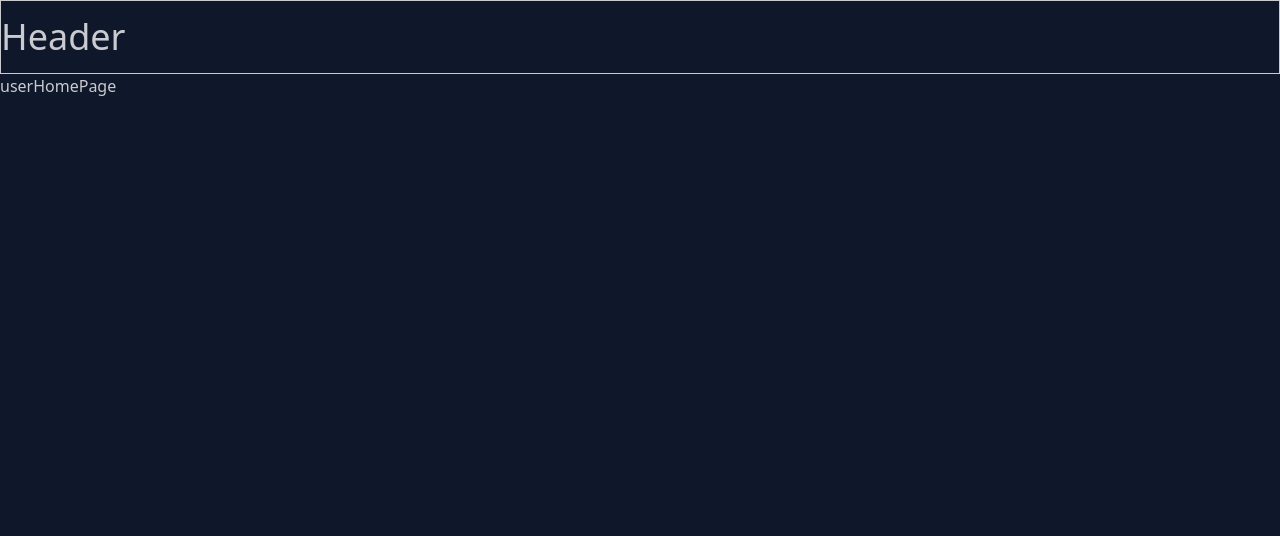
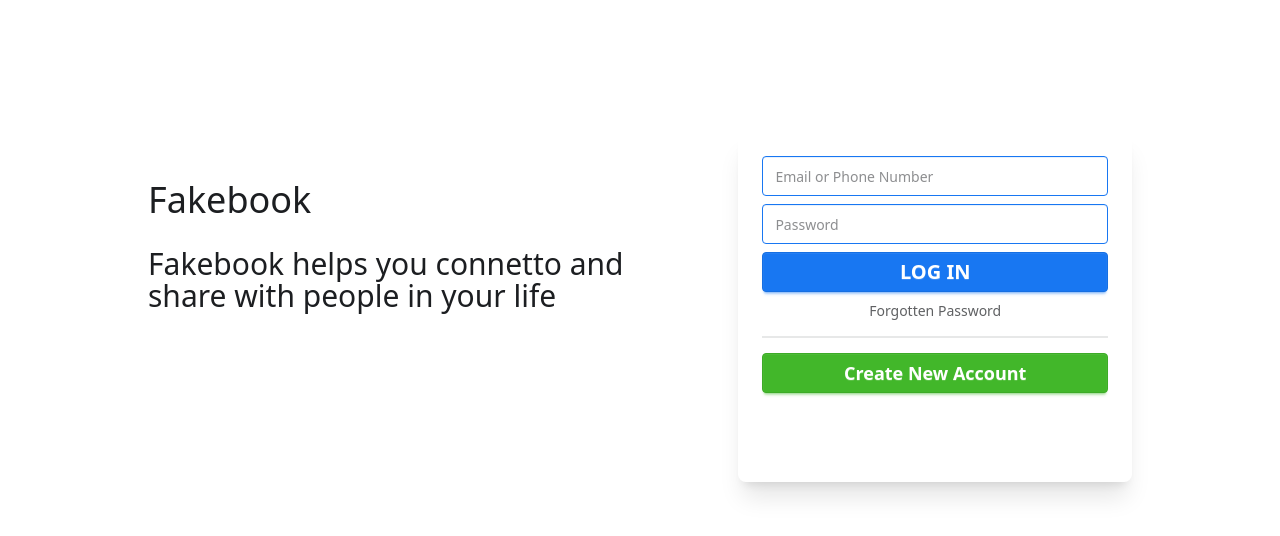
Before and after one commit to armmani/CC20.FAKEBOOK.WEB, a React (Vite) app: page / in a window 1280 px wide. Shown: the top 536 px of the page. Built offline with nearby package versions, Linux system fonts and the light colour scheme.

Commit message:
Final Route / แต่งหน้า login

```diff
--- a/src/App.jsx
+++ b/src/App.jsx
@@ -2,9 +2,9 @@ import AppRouter from "./routes/AppRouter";
 
 function App() {
   return (
-    <div>
+    <>
       <AppRouter />
-    </div>
-  );
+    </>
+  )
 }
 export default App;
--- a/src/index.css
+++ b/src/index.css
@@ -1,4 +1,61 @@
 @import "tailwindcss";
 @plugin "daisyui"{
-  themes: night --default;
+  themes: light --default;
 }
+@plugin "daisyui/theme" {
+
+ name: "facebook";
+ default: true;
+ prefersdark: false;
+ color-scheme: light;
+
+ /* Base background and text */
+ --color-base-100: #ffffff;   /* White */
+ --color-base-200: #F0F2F5;   /* Light gray background */
+ --color-base-300: #E4E6EB;   /* Slightly darker gray */
+ --color-base-content: #1C1E21; /* Almost black text */
+
+ /* Primary: Facebook Blue */
+ --color-primary: #1877F2;          /* Facebook Blue */
+ --color-primary-focus: #1464D1;    /* Darker blue for hover/focus */
+ --color-primary-content: #ffffff;  /* White text on primary */
+
+ /* Secondary: Green action button (like sign up) */
+ --color-secondary: #42B72A;
+ --color-secondary-focus: #36A420;
+ --color-secondary-content: #ffffff;
+
+ /* Accent: Darker blue for links or hovers */
+ --color-accent: #385898;
+ --color-accent-focus: #314B81;
+ --color-accent-content: #ffffff;
+
+ /* Neutral: Gray for secondary/primary text */
+ --color-neutral: #65676B;
+ --color-neutral-focus: #1C1E21;
+ --color-neutral-content: #ffffff;
+
+ /* Status colors */
+ --color-info: #1877F2;
+ --color-success: #42B72A;
+ --color-warning: #F7B928;
+ --color-error: #FA383E;
+
+ /* Border radius */
+ --rounded-box: 0.5rem;
+ --rounded-btn: 0.25rem;
+ --rounded-badge: 1.9rem;
+
+ /* Animation durations */
+ --animation-btn: 0.25s;
+ --animation-input: 0.2s;
+
+ /* Button behavior */
+ --btn-text-case: none;
+ --btn-focus-scale: 0.98;
+ --border-btn: 1px;
+
+ /* Tabs */
+ --tab-border: 2px;
+ --tab-radius: 0.5rem;
+}
--- /dev/null
+++ b/src/pages/Friends.jsx
@@ -0,0 +1,6 @@
+function Friends() {
+  return (
+    <div>Friends</div>
+  )
+}
+export default Friends
--- /dev/null
+++ b/src/pages/Home.jsx
@@ -0,0 +1,6 @@
+function Home() {
+  return (
+    <div>Home</div>
+  )
+}
+export default Home
--- /dev/null
+++ b/src/pages/Login.jsx
@@ -0,0 +1,29 @@
+function Login() {
+  return (
+    <div className="h-[700px] pt-20 pb-28">
+      <div className="p-5 mx-auto max-w-screen-lg min-h-[540px] flex justify-between">
+        <div className="flex flex-col gap-4 mt-20 basis-3/5">
+          <div className="text-4xl">Fakebook</div>
+          <h2 className="text-[30px] leading-8 mt-3 w-[514px]">
+            Fakebook helps you connetto and share with people in your life
+          </h2>
+        </div>
+        <div className="flex-1">
+          <div className="card w-full h-[350px] shadow-xl mt-8">
+            <form>
+              <div className="card-body">
+                <input className="input input-info w-full" placeholder="Email or Phone Number" />
+                <input className="input input-info w-full" placeholder="Password" />
+                <button className="btn btn-primary text-xl">LOG IN</button>
+                <p className="text-center cursor-pointer opacity-70">Forgotten Password</p>
+                <div className="divider my-0"></div>
+                <buttun className="btn btn-secondary text-lg">Create New Account</buttun>
+              </div>
+            </form>
+          </div>
+        </div>
+      </div>
+    </div>
+  );
+}
+export default Login;
--- /dev/null
+++ b/src/pages/Profile.jsx
@@ -0,0 +1,6 @@
+function Profile() {
+  return (
+    <div>Profile</div>
+  )
+}
+export default Profile
--- a/src/routes/AppRouter.jsx
+++ b/src/routes/AppRouter.jsx
@@ -1,14 +1,27 @@
+import { useState, lazy, Suspense } from "react";
 import {
   createBrowserRouter,
   Navigate,
   Outlet,
   RouterProvider,
 } from "react-router";
+// import Friends from "../pages/Friends";
+// import Login from "../pages/Login";
+// import Friend from "../pages/Friend";
+// import Profile from "../pages/Profile";
+// import Home from "../pages/Home"; // ใช้ lazy ไม่ต้อง import พวกนี้ lazy จะทำให้
+
+// lazy ทำให้ดังนี้
+
+const Login = lazy(() => import("../pages/Login"));
+const Home = lazy(() => import("../pages/Home"));
+const Friends = lazy(() => import("../pages/Friends"));
+const Profile = lazy(() => import("../pages/Profile"));
 
 const guestRouter = createBrowserRouter([
-  { path: "/", element: <p>LogIN</p> },
+  { path: "/", element: <Login /> },
   { path: "/ads", element: <p>Ads</p> },
-  { path: "*", element: <Navigate to="/" replace /> },
+  { path: "*", element: <Navigate to="/" /> },
 ]);
 
 const userRouter = createBrowserRouter([
@@ -21,18 +34,25 @@ const userRouter = createBrowserRouter([
       </div>
     ),
     children: [
-      { path: "", element: <p>userHomePage</p> },
-      { path: "friends", element: <p>friendPage</p> },
-      { path: "profile", element: <p>profilePage</p> },
+      { index: true, element: <Home /> },
+      { path: "friends", element: <Friends /> },
+      { path: "profile", element: <Profile /> },
       { path: "*", element: <Navigate to="/" /> },
     ],
   },
 ]);
 
 function AppRouter() {
+  let user = null; // ถ้ายังไม่ login จะเป็น null
+  // const [user, setUser] = useState(false);
+  const finalRouter = user ? userRouter : guestRouter; // ถ้ามี user ใช้ userRouter ถ้าไม่มี user เป็น guestRouter
   return (
-    // <RouterProvider router={guestRouter} />
-    <RouterProvider router={userRouter} />
+    <Suspense fallback={<p>Loading</p>}>
+      {/* <button className="btn btn-primary" onClick={() => setUser(!user)}>
+        LOG IN
+      </button> */}
+      <RouterProvider router={finalRouter} />
+    </Suspense>
   );
 }
 export default AppRouter;
```
